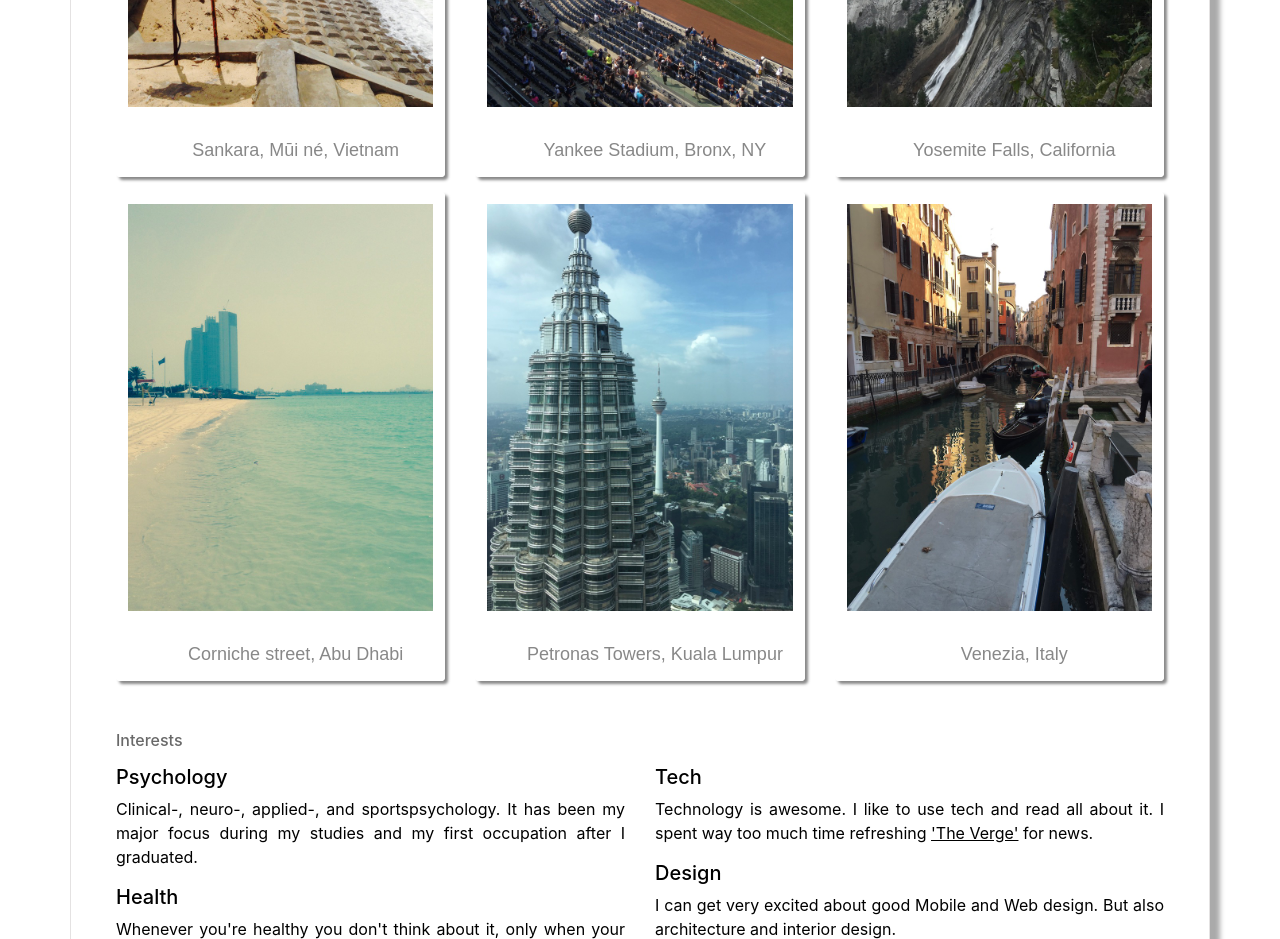
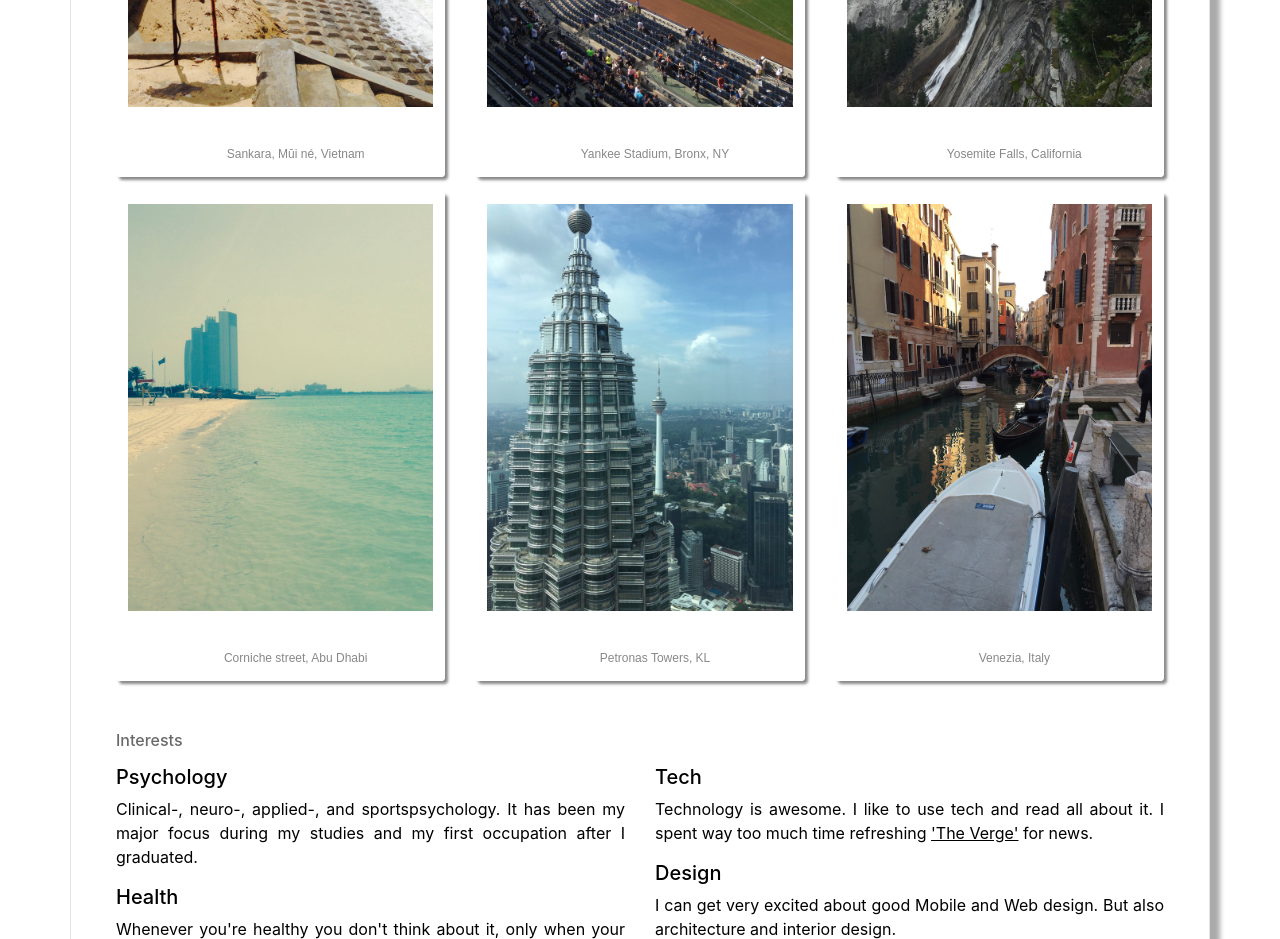
Before and after one commit to Laurensmarnixkalf/laurenskalf, a website: page index.html in a window 1280 px wide. Shown: the part 820-1759 px from the top of the page. Drawn offline with nearby package versions, Linux system fonts and the light colour scheme.

Commit message:
Fixed titles for photos

```diff
--- a/css/lmk.css
+++ b/css/lmk.css
@@ -64,7 +64,7 @@ p {
 
 .polaroid p {
   color: #888;
-  font: 500 18px/22px Arial, sans-serif;
+  font: 500 12px/14px Arial, sans-serif;
   position: absolute;
   bottom: 0;
   text-align: center;
--- a/index.html
+++ b/index.html
@@ -73,7 +73,7 @@
                 </div>
                 <div class="col-sm polaroid">
                     <img src="img/travel/kl-s.jpg" alt="Singapore" class="polaroid-img rounded float-left">
-                    <p>Petronas Towers, Kuala Lumpur</p>
+                    <p>Petronas Towers, KL</p>
                 </div>
                 <div class="col-sm polaroid">
                     <img src="img/travel/venezia-s.jpg" alt="Singapore" class="polaroid-img rounded float-left">
```
